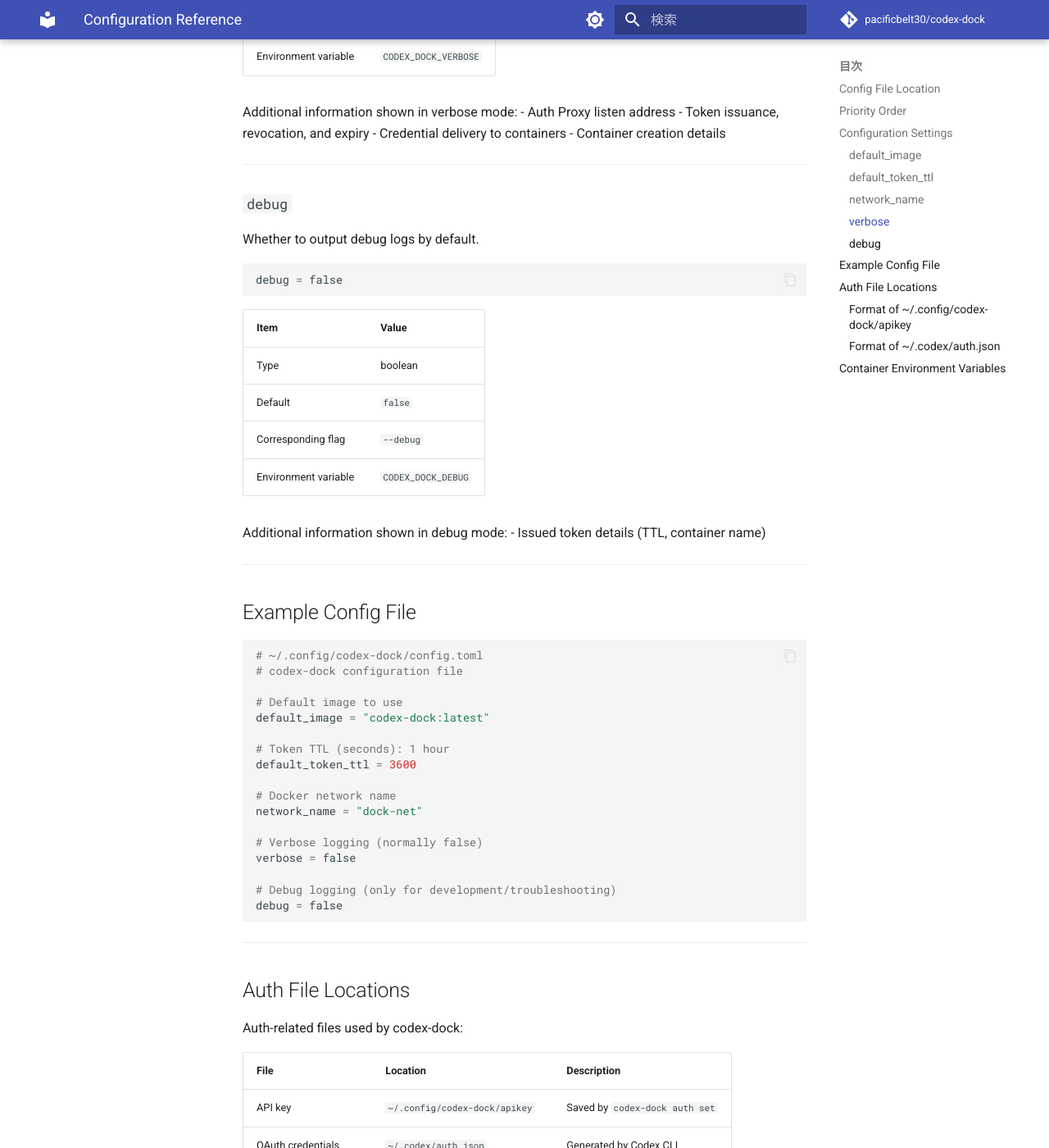
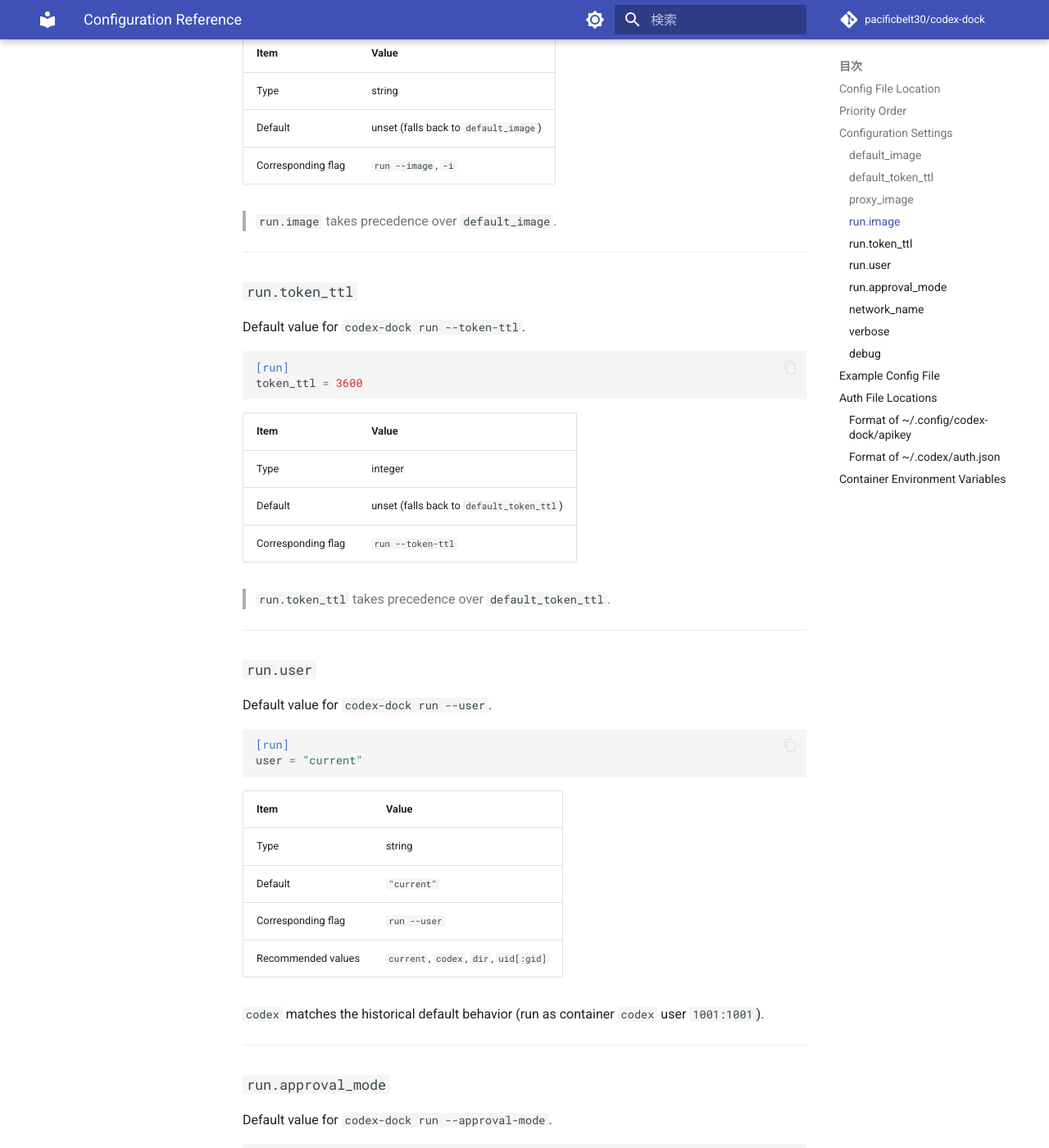
Before and after one commit to pacificbelt30/sandbox-codex, an MkDocs documentation site: the page built from doc/en/configuration.md, in a window 1280 px wide and 1400 px high, scrolled down 3028 px. Shown: the whole window at 82% size. Built offline with MkDocs 1.6.1 and Material for MkDocs 9.7.7, drawn with Linux system fonts in a browser that asks for light colours; comment, search, counter and statistics services are not loaded; some of the changed text lies outside the part shown.

Commit message:
Update configuration docs with setup step and missing keys

````diff
--- a/doc/en/configuration.md
+++ b/doc/en/configuration.md
@@ -4,6 +4,12 @@
 
 codex-dock is configured via `~/.config/codex-dock/config.toml`.
 It uses TOML format and lets you change default values for command-line flags.
+
+If you don't have a config file yet, run this first:
+
+```bash
+make install-config
+```
 
 ---
 
@@ -85,6 +93,99 @@
 
 > **Security**: Shorter TTL reduces risk if a token is leaked.
 > 1–2 hours is recommended for typical usage.
+
+---
+
+### `proxy_image`
+
+Default Docker image for the Auth Proxy container.
+
+```toml
+proxy_image = "codex-dock-proxy:latest"
+```
+
+| Item | Value |
+|---|---|
+| Type | string |
+| Default | `"codex-dock-proxy:latest"` |
+| Used by | `proxy build`, `proxy run` |
+| Environment variable | `CODEX_DOCK_PROXY_IMAGE` |
+
+---
+
+### `run.image`
+
+Default value for `codex-dock run --image`.
+
+```toml
+[run]
+image = "codex-dock:latest"
+```
+
+| Item | Value |
+|---|---|
+| Type | string |
+| Default | unset (falls back to `default_image`) |
+| Corresponding flag | `run --image`, `-i` |
+
+> `run.image` takes precedence over `default_image`.
+
+---
+
+### `run.token_ttl`
+
+Default value for `codex-dock run --token-ttl`.
+
+```toml
+[run]
+token_ttl = 3600
+```
+
+| Item | Value |
+|---|---|
+| Type | integer |
+| Default | unset (falls back to `default_token_ttl`) |
+| Corresponding flag | `run --token-ttl` |
+
+> `run.token_ttl` takes precedence over `default_token_ttl`.
+
+---
+
+### `run.user`
+
+Default value for `codex-dock run --user`.
+
+```toml
+[run]
+user = "current"
+```
+
+| Item | Value |
+|---|---|
+| Type | string |
+| Default | `"current"` |
+| Corresponding flag | `run --user` |
+| Recommended values | `current`, `codex`, `dir`, `uid[:gid]` |
+
+`codex` matches the historical default behavior (run as container `codex` user `1001:1001`).
+
+---
+
+### `run.approval_mode`
+
+Default value for `codex-dock run --approval-mode`.
+
+```toml
+[run]
+approval_mode = "suggest"
+```
+
+| Item | Value |
+|---|---|
+| Type | string |
+| Default | `"suggest"` |
+| Corresponding flag | `run --approval-mode` |
+| Allowed values | `suggest`, `auto-edit`, `full-auto`, `danger` |
 
 ---
 
@@ -169,6 +270,19 @@
 
 # Debug logging (only for development/troubleshooting)
 debug = false
+
+[run]
+# run subcommand default image (if unset, default_image is used)
+image = "codex-dock:latest"
+
+# run subcommand token TTL (if unset, default_token_ttl is used)
+token_ttl = 3600
+
+# run subcommand default user
+user = "current"
+
+# run subcommand default approval mode
+approval_mode = "suggest"
 ```
 
 ---
````
Also changed, not shown: other parts of doc/en/configuration.md (+2 -0 lines), doc/configuration.md (+69 -0 lines), 1 other file.
